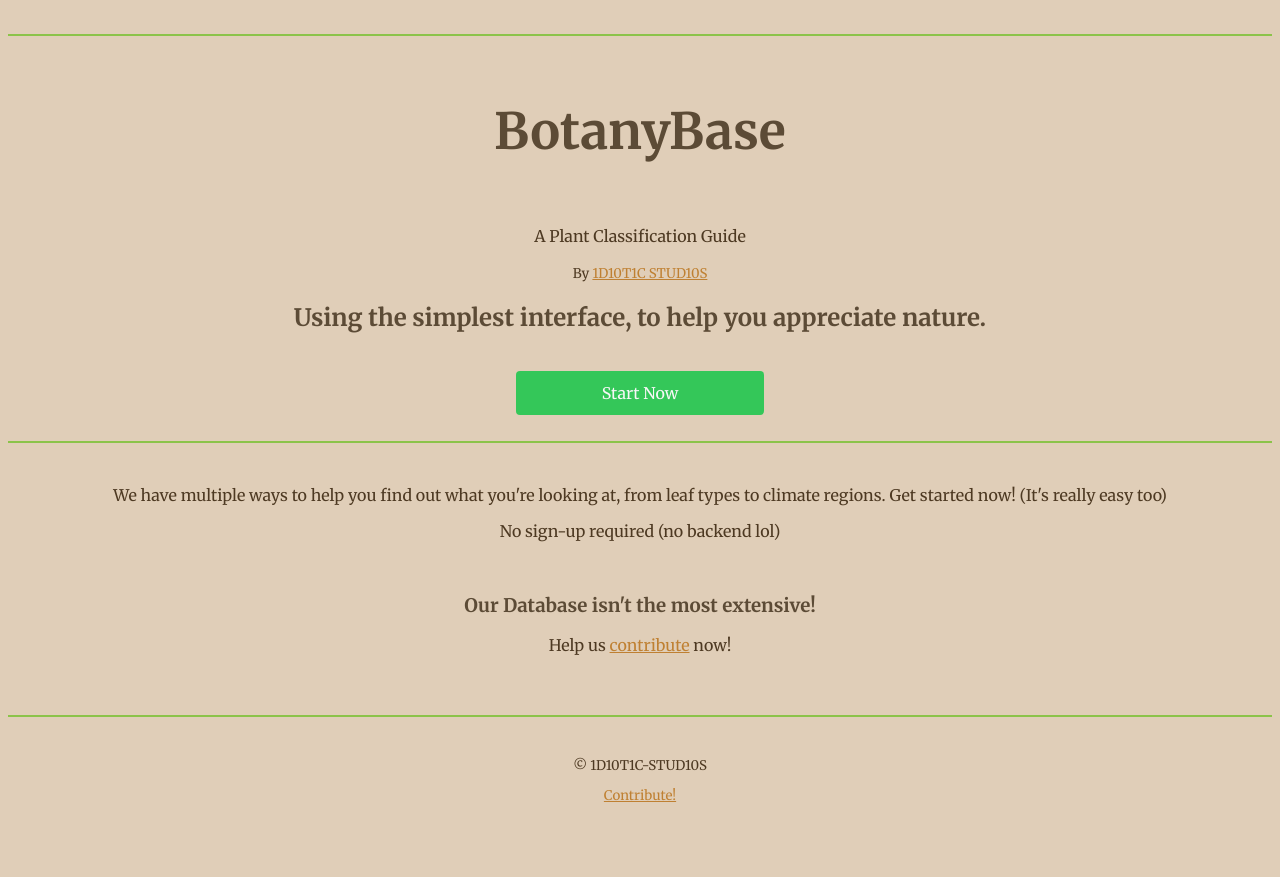
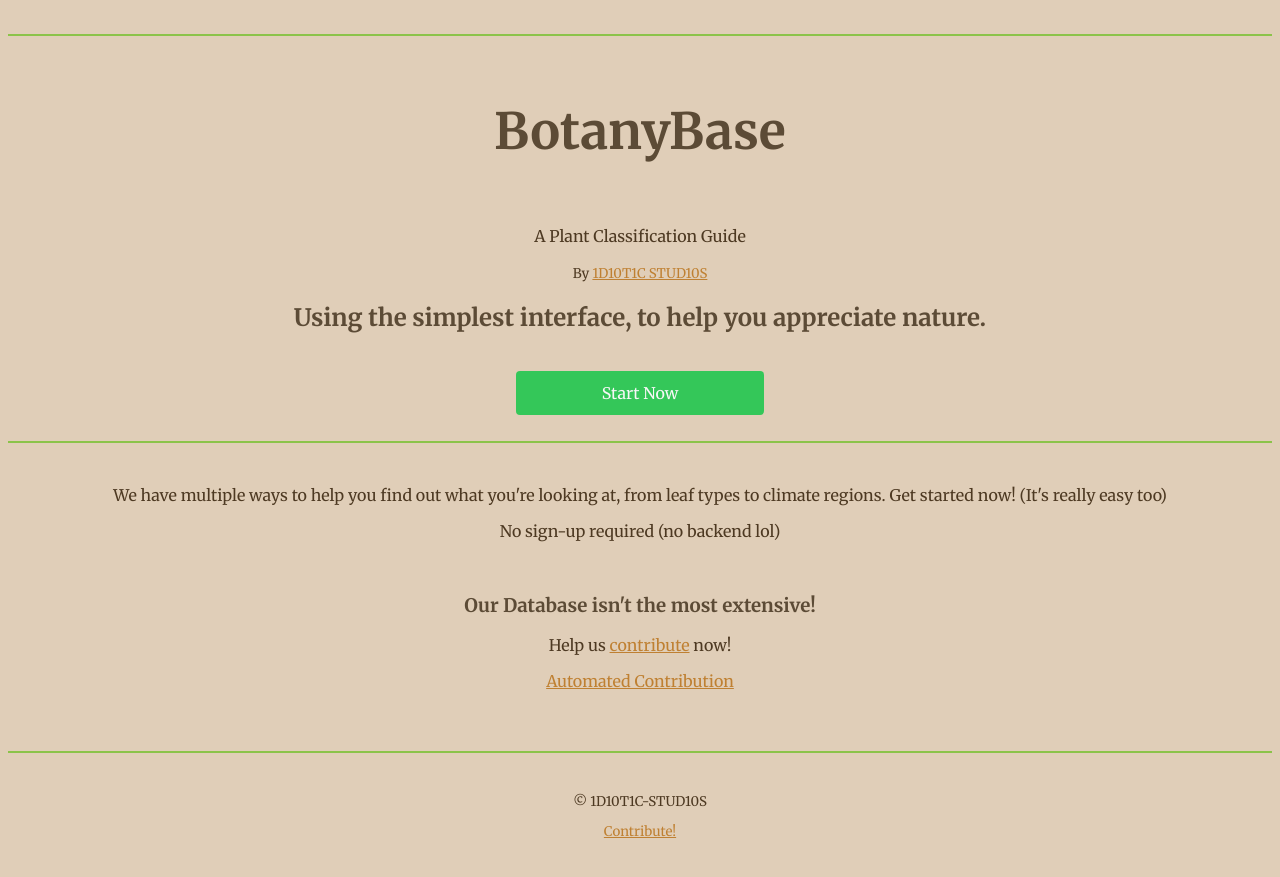
Before and after one commit to BotanyBase/botanybase.github.io, a Jekyll site: the page built from index.html, in a window 1280 px wide. Shown: the top 877 px of the page. Built offline with Jekyll 4.4.1, drawn with Linux system fonts in a browser that asks for light colours.

Commit message:
Update index.html

```diff
--- a/index.html
+++ b/index.html
@@ -57,4 +57,5 @@ title: Main
 <br>
 <h3 style="text-align: center;">Our Database isn't the most extensive!</h3>
 <p style="text-align: center;">Help us <a href="/contribute">contribute</a> now!</p>
+<p style="text-align: center;"><a href="https://botanybase.github.io/contribute/add">Automated Contribution</a></p>
 <br>
```
